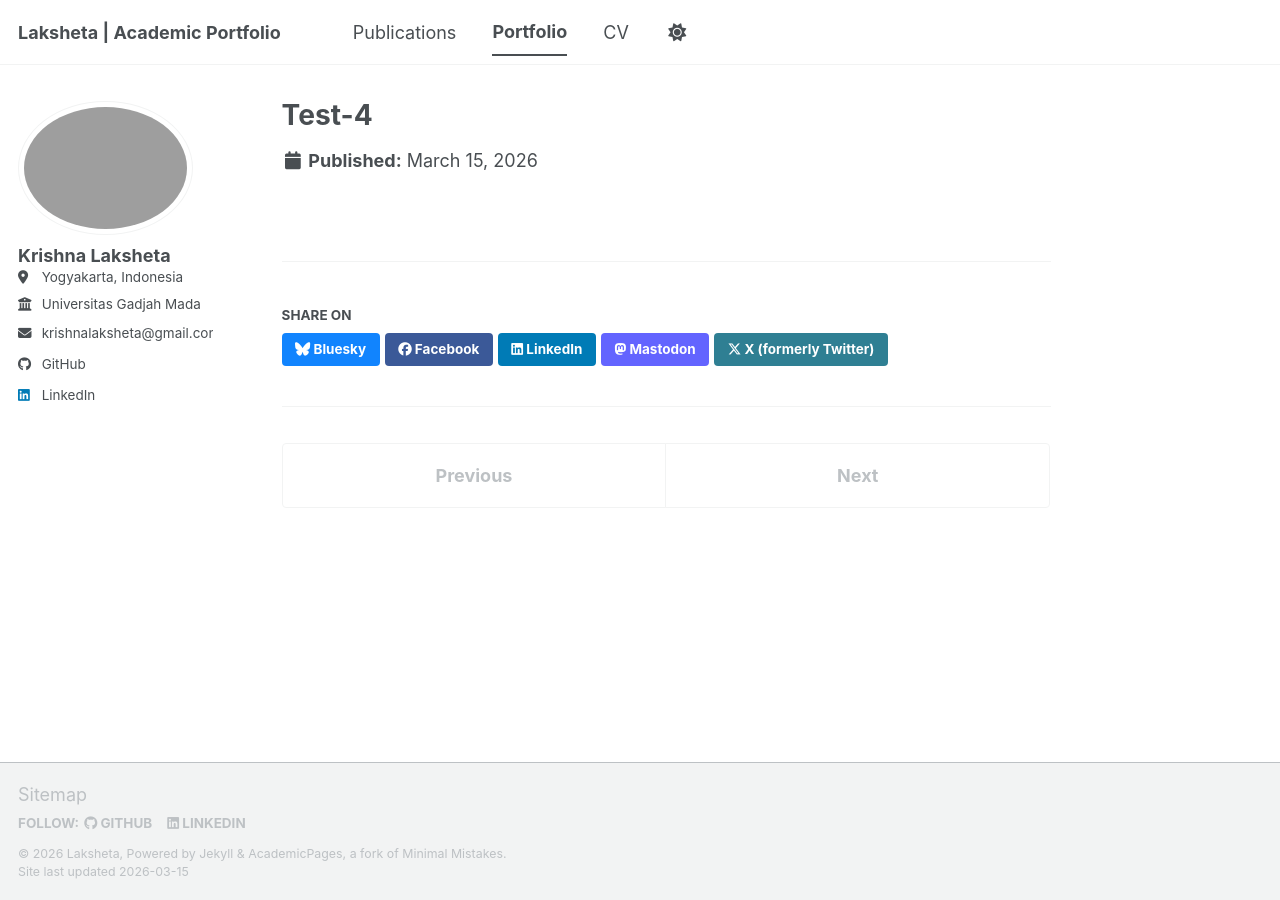
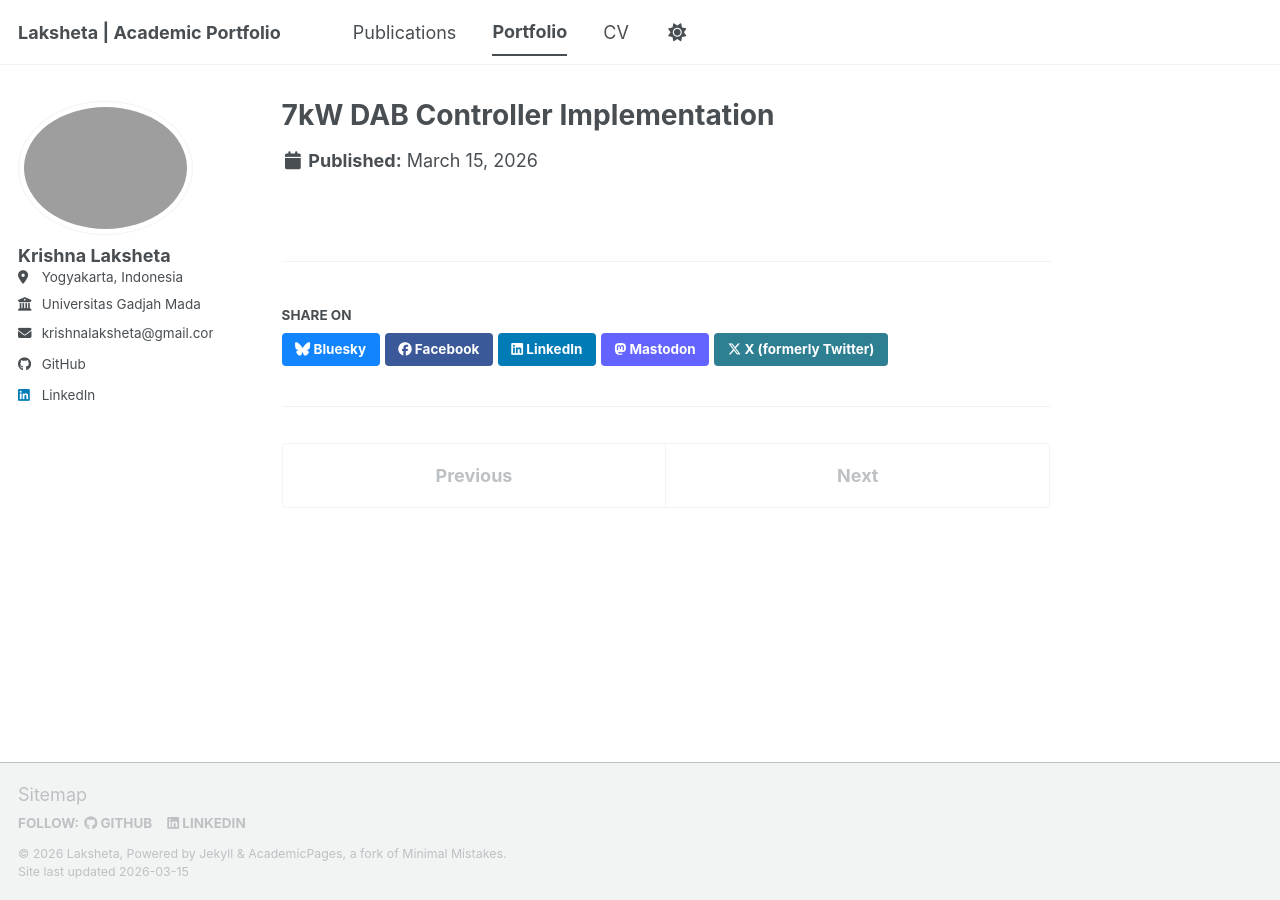
Before and after one commit to laksheta/laksheta.github.io, a Jekyll site: the page built from _portfolio/portfolio-4.md, in a window 1280 px wide. Built offline with Jekyll 4.4.1, drawn with Linux system fonts in a browser that asks for light colours; a script bundle is joined from its source files by our own code; library files that are not in the unit come from our copies.

Commit message:
port-4: set up file

```diff
--- a/_portfolio/portfolio-4.md
+++ b/_portfolio/portfolio-4.md
@@ -1,6 +1,6 @@
 ---
-title: "Test-4"
-excerpt: "excerpt. <br/><img src='/images/500x300.png' width='300'>"
+title: "7kW DAB Controller Implementation"
+excerpt: "Translated complex control logic from PLECS simulation to a physical 7kW DAB prototype using PLECS Coder and TI F28379D. <br/><img src='/images/portofolio/4/coder_thumb.png' width='100' align='right'>"
 collection: portfolio
 # classes: wide
 ---
```
